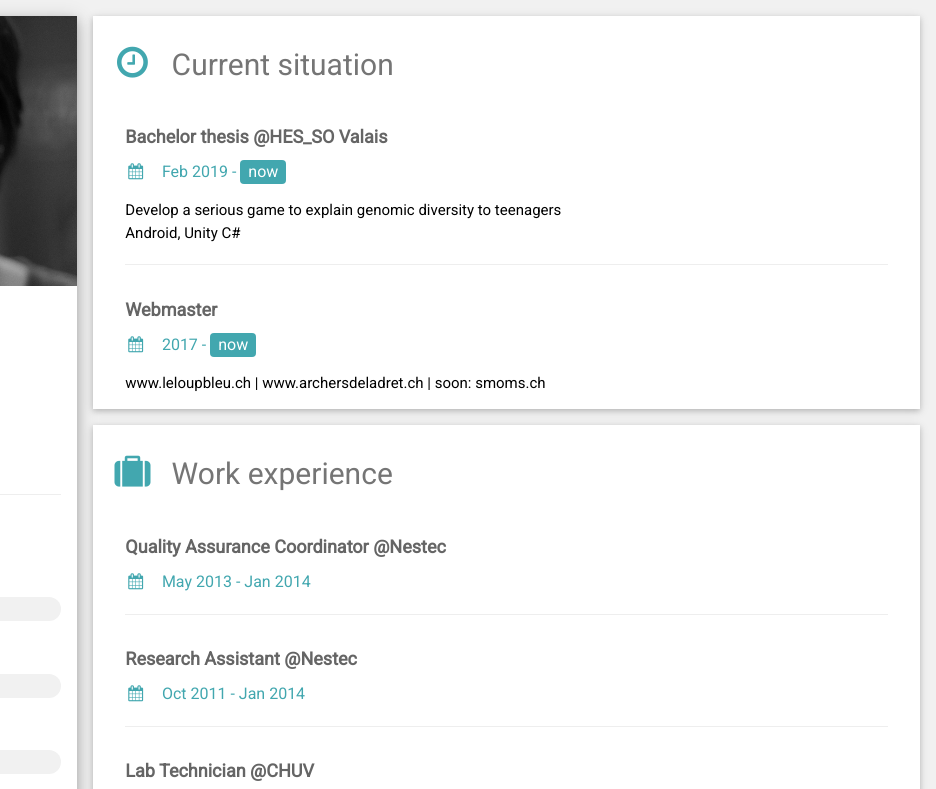
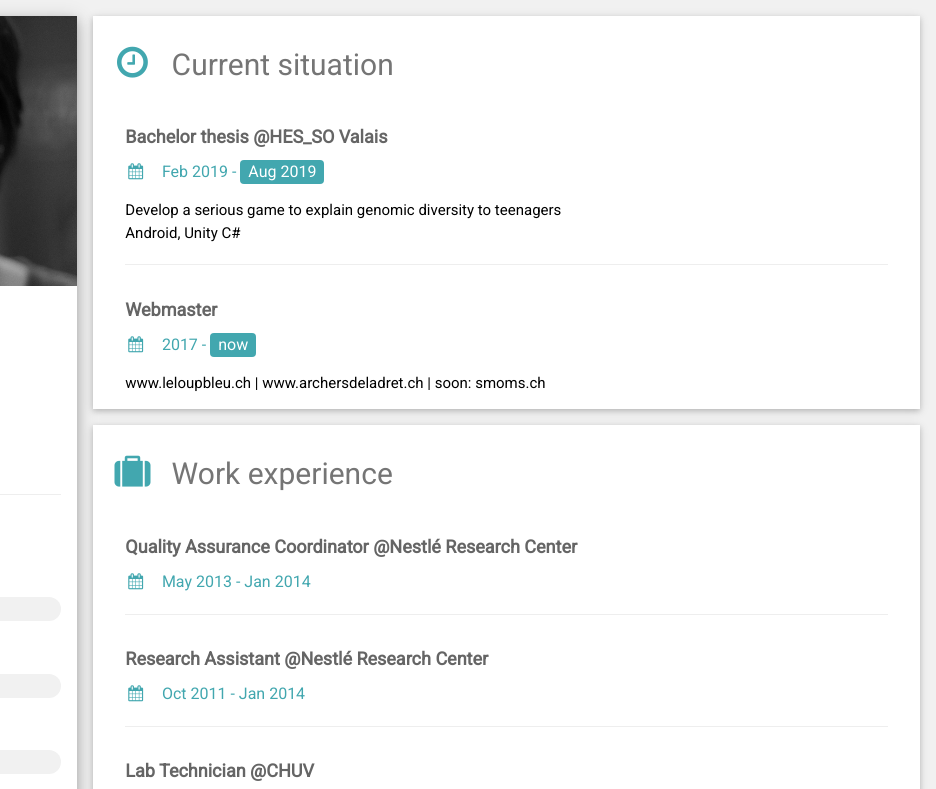
Before and after one commit to AoNoOokami/AoNoOokami.github.io, a plain HTML site: page index.html in a window 1280 px wide. Shown: the top 789 px of the page, 344-1280 px from the left. Drawn offline with nearby package versions, Linux system fonts and the light colour scheme.

Commit message:
Udape index.html

```diff
--- a/index.html
+++ b/index.html
@@ -115,7 +115,7 @@ img {
         <h2 class="w3-text-grey w3-padding-16"><i class="fa fa-clock-o fa-fw w3-margin-right w3-xxlarge w3-text-teal"></i>Current situation</h2>
         <div class="w3-container">
           <h5 class="w3-opacity"><b>Bachelor thesis @HES_SO Valais</b></h5>
-          <h6 class="w3-text-teal"><i class="fa fa-calendar fa-fw w3-margin-right"></i>Feb 2019 - <span class="w3-tag w3-teal w3-round">now</span></h6>
+          <h6 class="w3-text-teal"><i class="fa fa-calendar fa-fw w3-margin-right"></i>Feb 2019 - <span class="w3-tag w3-teal w3-round">Aug 2019</span></h6>
           <p>Develop a serious game to explain genomic diversity to teenagers<br>Android, Unity C#</p>
           <hr>
         </div>
@@ -129,12 +129,12 @@ img {
 	        <div class="w3-container w3-card w3-white w3-margin-bottom">
         <h2 class="w3-text-grey w3-padding-16"><i class="fa fa-suitcase fa-fw w3-margin-right w3-xxlarge w3-text-teal"></i>Work experience</h2>
         <div class="w3-container">
-          <h5 class="w3-opacity"><b>Quality Assurance Coordinator @Nestec</b></h5>
+          <h5 class="w3-opacity"><b>Quality Assurance Coordinator @Nestlé Research Center</b></h5>
           <h6 class="w3-text-teal"><i class="fa fa-calendar fa-fw w3-margin-right"></i>May 2013 - Jan 2014</h6>
           <hr>
         </div>
         <div class="w3-container">
-          <h5 class="w3-opacity"><b>Research Assistant @Nestec</b></h5>
+          <h5 class="w3-opacity"><b>Research Assistant @Nestlé Research Center</b></h5>
           <h6 class="w3-text-teal"><i class="fa fa-calendar fa-fw w3-margin-right"></i>Oct 2011 - Jan 2014</span></h6>
 		  <hr>
         </div>
```
